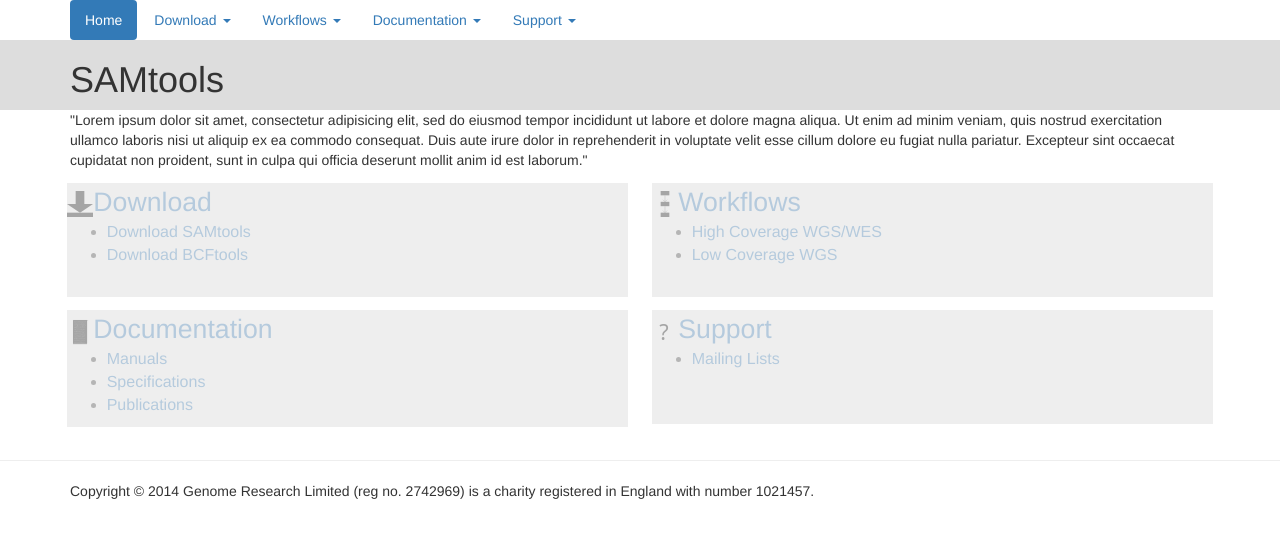
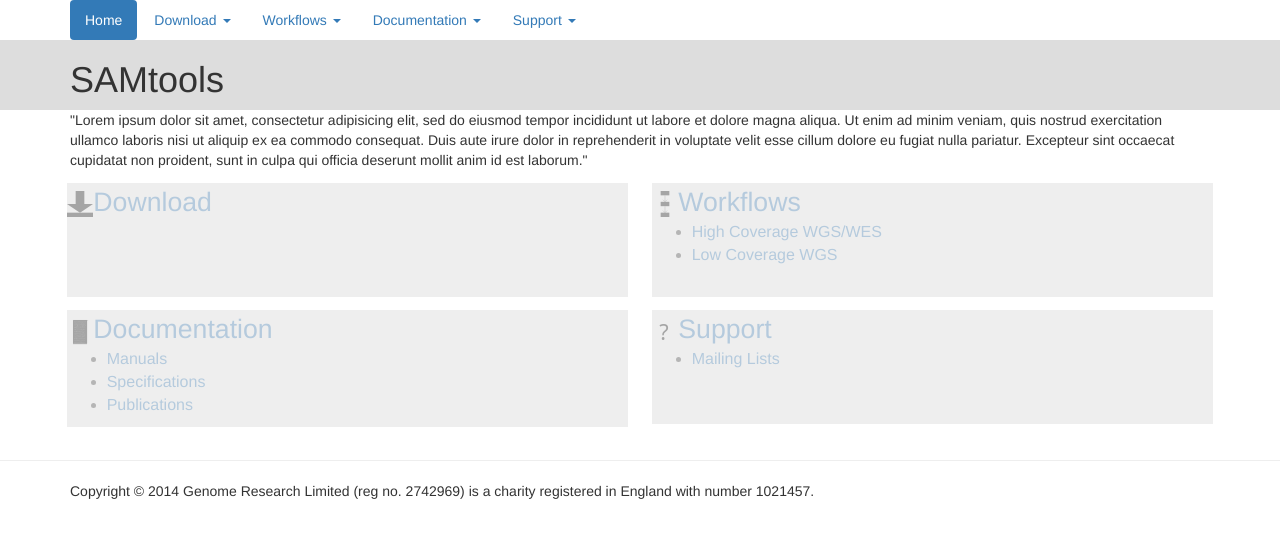
Before and after one commit to samtools/www.htslib.org, a Jekyll site: the page built from index.html, in a window 1280 px wide. Shown: the top 538 px of the page. Built offline with Jekyll 4.4.1, drawn with Linux system fonts in a browser that asks for light colours; nearby versions of some CDN libraries.

Commit message:
Remove index direct download

```diff
--- a/index.html
+++ b/index.html
@@ -7,12 +7,6 @@ layout: default
 <div class="row">
     <span class="main_box">
 		<span class="main_menu"><a href="/download"><img src="images/download.svg" alt="Download" />Download</a>
-			<span class="main_submenu">
-				<ul>
-					<li><a href="http://sourceforge.net/project/showfiles.php?group_id=246254">Download SAMtools</a></li>
-					<li><a href="http://sourceforge.net/project/showfiles.php?group_id=246254">Download BCFtools</a></li>
-				</ul>
-			</span>
 		</span>
 	</span>
 	<span class="main_box">
```
